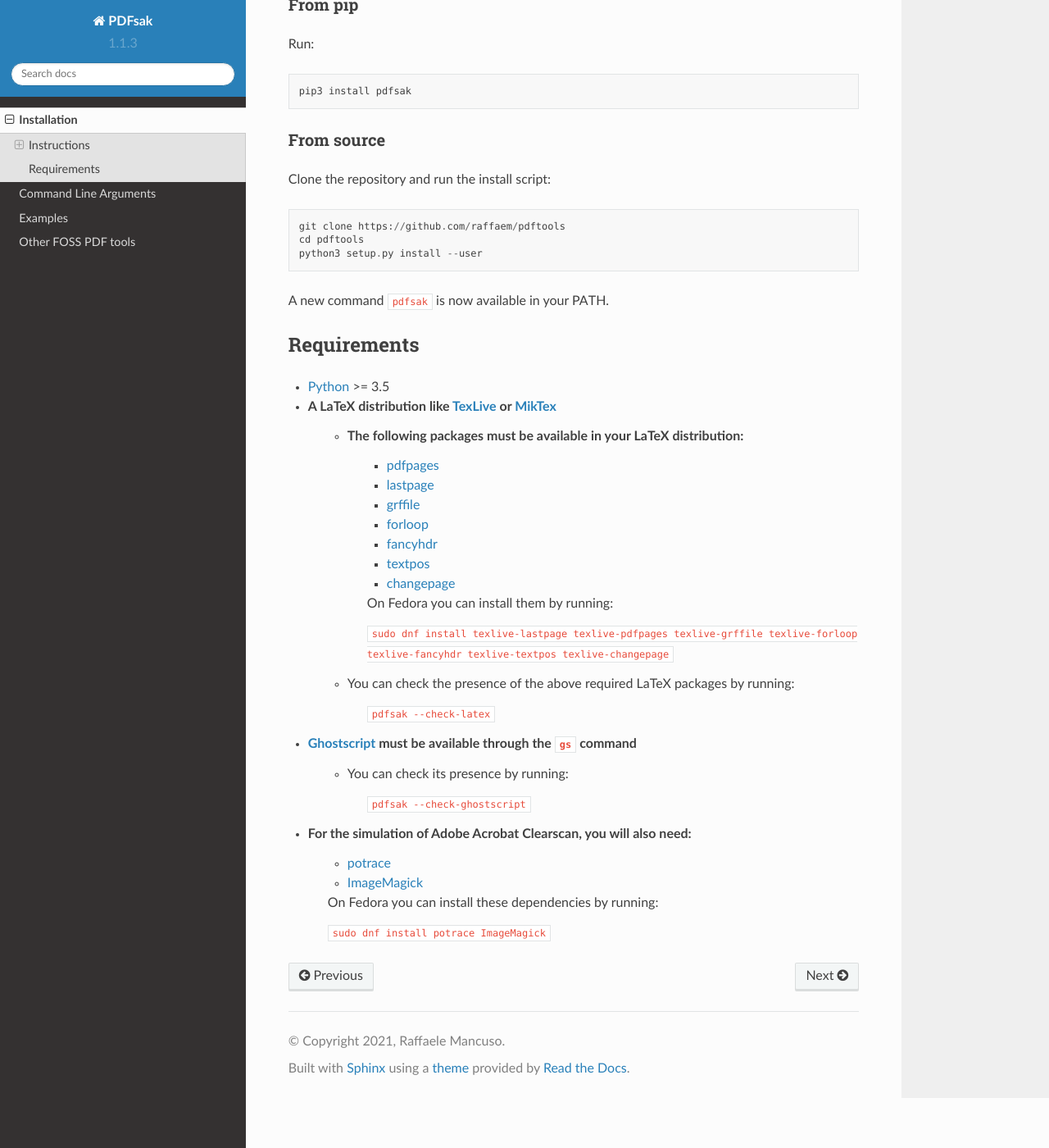
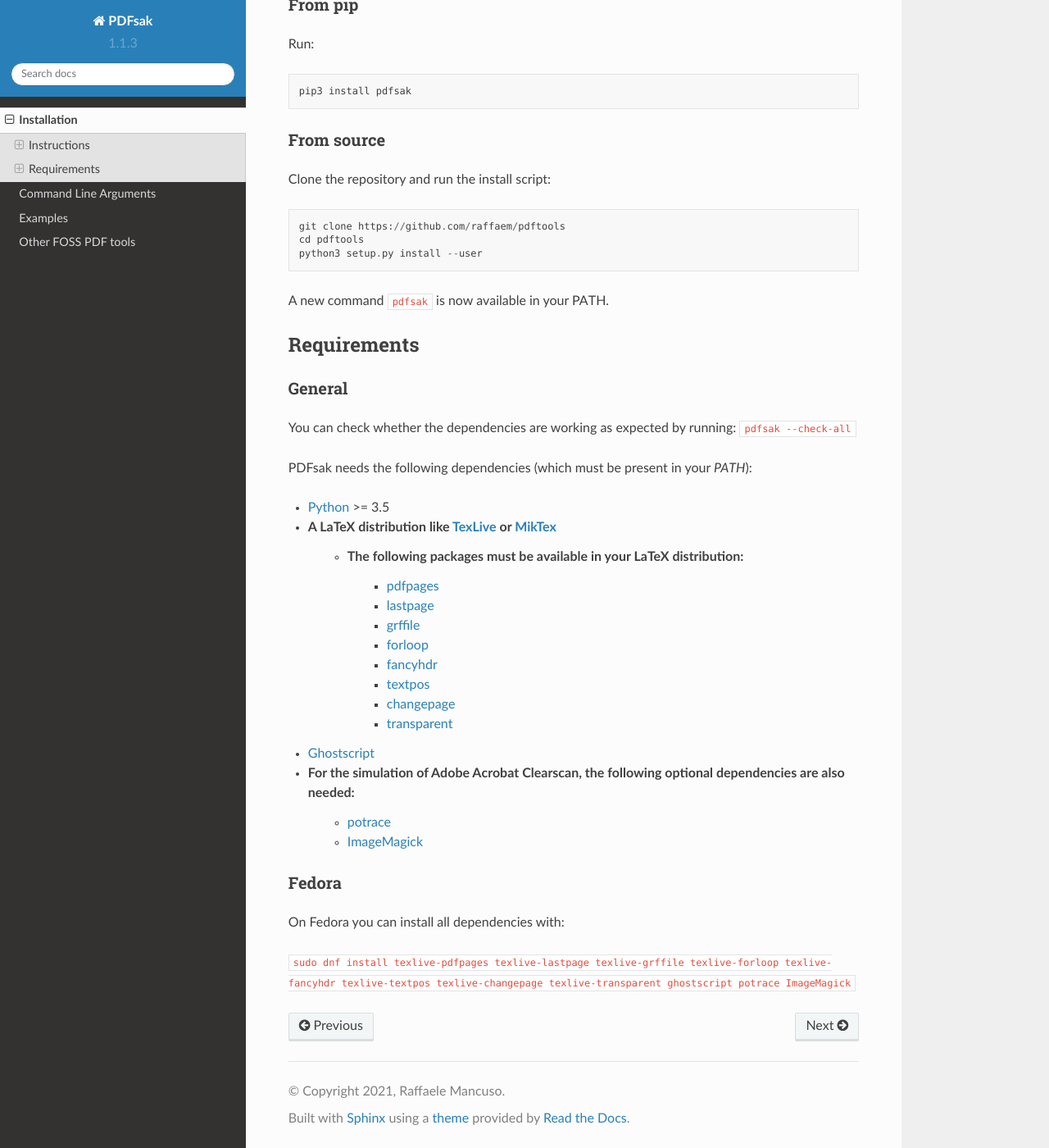
Before and after one commit to raffaem/pdfsak, a Sphinx documentation site: the page built from docs/source/installation.rst, in a window 1280 px wide and 1400 px high, scrolled down 224 px. Shown: the whole window at 82% size. Built offline with Sphinx 7.4.7 and the Read the Docs theme 2.0.0, drawn with Linux system fonts in a browser that asks for light colours.

Commit message:
Update documentation about dependencies

```diff
--- a/docs/source/installation.rst
+++ b/docs/source/installation.rst
@@ -25,6 +25,14 @@
 Requirements
 ^^^^^^^^^^^^
 
+General
+-------
+
+You can check whether the dependencies are working as expected by running:
+``pdfsak --check-all``
+
+PDFsak needs the following dependencies (which must be present in your `PATH`):
+
 * `Python <https://www.python.org/>`_ >= 3.5
 * A LaTeX distribution like `TexLive <https://www.tug.org/texlive/>`_ or `MikTex <http://miktex.org/>`_
     * The following packages must be available in your LaTeX distribution:
@@ -35,24 +43,15 @@
         * `fancyhdr <https://www.ctan.org/pkg/fancyhdr>`_
         * `textpos <https://www.ctan.org/pkg/textpos>`_
         * `changepage <https://www.ctan.org/pkg/changepage>`_
-
-        On Fedora you can install them by running:
-
-        ``sudo dnf install texlive-lastpage texlive-pdfpages texlive-grffile texlive-forloop texlive-fancyhdr texlive-textpos texlive-changepage``
-
-    * You can check the presence of the above required LaTeX packages by running:
-
-        ``pdfsak --check-latex``
-
-* `Ghostscript <https://www.ghostscript.com>`_ must be available through the ``gs`` command
-    * You can check its presence by running:
-
-        ``pdfsak --check-ghostscript``
-
-* For the simulation of Adobe Acrobat Clearscan, you will also need:
+        * `transparent <https://www.ctan.org/pkg/transparent>`_
+* `Ghostscript <https://www.ghostscript.com>`_
+* For the simulation of Adobe Acrobat Clearscan, the following optional dependencies are also needed:
     * `potrace <potrace.sf.net>`_
     * `ImageMagick <https://imagemagick.org>`_
 
-    On Fedora you can install these dependencies by running:
+Fedora
+------
 
-    ``sudo dnf install potrace ImageMagick``
+On Fedora you can install all dependencies with:
+
+``sudo dnf install texlive-pdfpages texlive-lastpage texlive-grffile texlive-forloop texlive-fancyhdr texlive-textpos texlive-changepage texlive-transparent ghostscript potrace ImageMagick``
```
